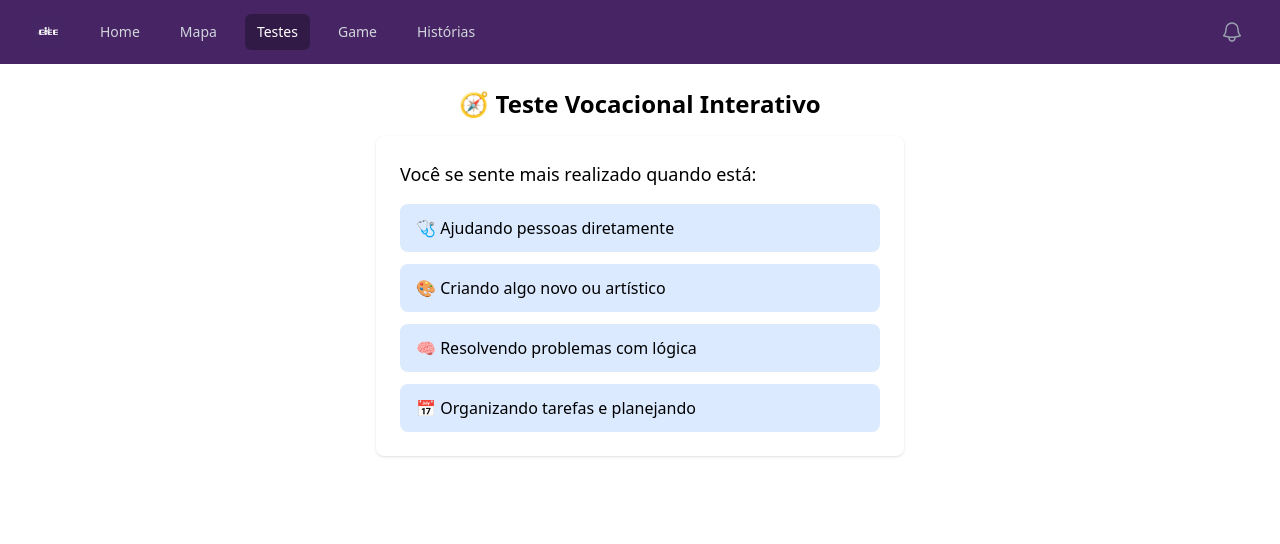
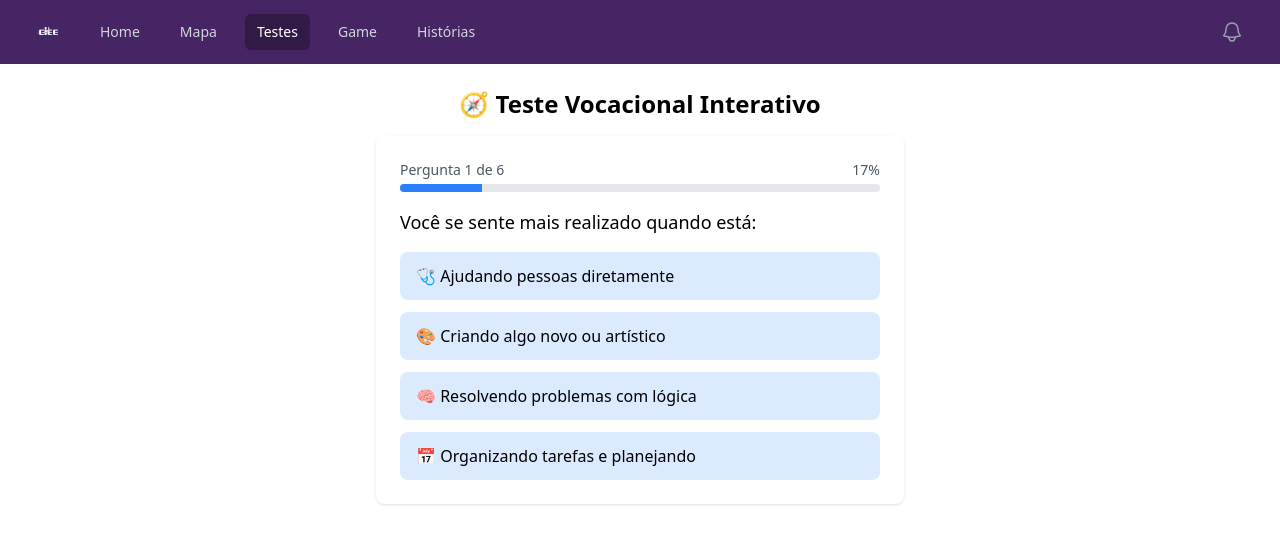
Before and after one commit to APB-Abner/Semana-trabalhador, a React (Vite) app: page /testes in a window 1280 px wide. Shown: the top 544 px of the page. Built offline with nearby package versions, Linux system fonts and the light colour scheme.

Commit message:
feat: add progress indicator to Testes component for enhanced user experience

```diff
--- a/src/App.jsx
+++ b/src/App.jsx
@@ -5,7 +5,7 @@ export default function App() {
   return (
     <>
       <Navbar/>
-      <Outlet />
+      <Outlet/>
     </>
   );
 }
--- a/src/pages/Testes.jsx
+++ b/src/pages/Testes.jsx
@@ -92,9 +92,12 @@ export default function Testes() {
         return resultados[areaMaisFrequente];
     };
 
+    const progresso = Math.round(((etapa + 1) / perguntas.length) * 100);
+
     return (
         <div className="p-6 max-w-xl mx-auto">
             <h2 className="text-2xl font-bold mb-4 text-center">🧭 Teste Vocacional Interativo</h2>
+
             {finalizado ? (
                 <div className="bg-green-100 text-green-800 p-6 rounded-lg shadow text-center animate-fade-in">
                     <h3 className="text-xl font-semibold mb-2">Resultado:</h3>
@@ -112,6 +115,18 @@ export default function Testes() {
                 </div>
             ) : (
                 <div className="bg-white p-6 rounded-lg shadow animate-fade-in">
+                    {/* Progresso visual */}
+                    <div className="mb-4">
+                        <div className="flex justify-between text-sm text-gray-600 mb-1">
+                            <span>Pergunta {etapa + 1} de {perguntas.length}</span>
+                            <span>{progresso}%</span>
+                        </div>
+                        <div className="w-full h-2 bg-gray-200 rounded-full overflow-hidden">
+                            <div className="h-full bg-blue-500 transition-all" style={{ width: `${progresso}%` }}></div>
+                        </div>
+                    </div>
+
+                    {/* Pergunta e opções */}
                     <p className="text-lg font-medium mb-4">{perguntas[etapa].texto}</p>
                     <div className="space-y-3">
                         {perguntas[etapa].opcoes.map((opcao, idx) => (
```
